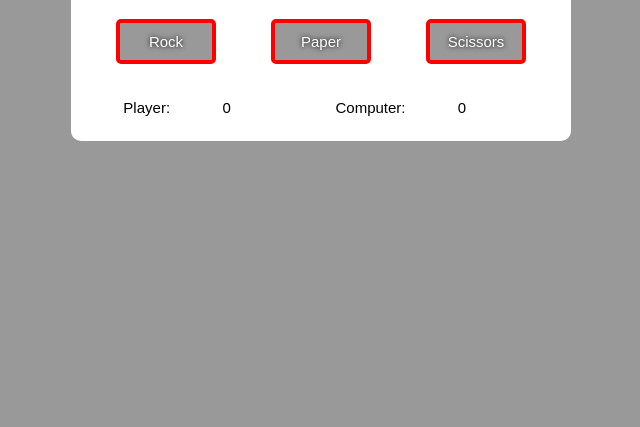
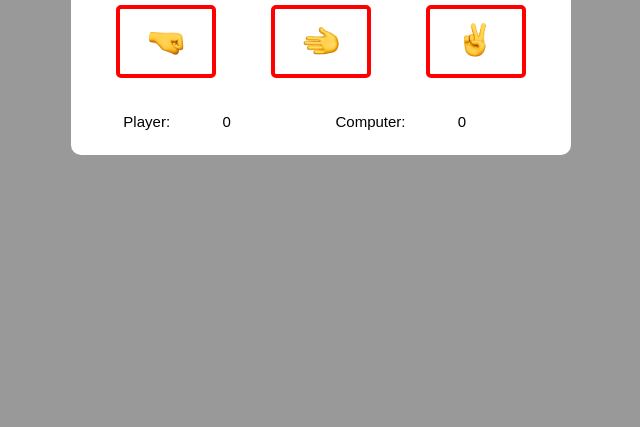
Before and after one commit to dhulkifl-a/Rock-Paper-Scissors, a plain HTML site: page index.html in a window 1280 px wide. Shown: the part 373-800 px from the top of the page, without its empty margins (319-959 px from the left). Drawn offline with Linux system fonts and the light colour scheme.

Commit message:
update HTML and css to add in images

```diff
--- a/index.html
+++ b/index.html
@@ -18,9 +18,9 @@
             </div>
 
             <div class="container">
-                <button id="Rock">Rock</button>
-                <button id="Paper">Paper</button>
-                <button id="Scissors">Scissors</button>
+                <button id="Rock"><img src="./images/Rock.png" alt="Rock" width="82px" height="auto"></button>
+                <button id="Paper"><img src="./images/paper2.png" alt="Paper" width="82px" height="auto"></button>
+                <button id="Scissors"><img src="./images/Scissors.png" alt="Scissors" width="82px" height="auto"></button>
             </div>
 
             <div class="scoreboard">
--- a/style.css
+++ b/style.css
@@ -54,15 +54,25 @@ button {
     padding: 1rem .5rem;
     width: 10rem;
     text-align: center;
-    color: white;
+    /*color: white;*/
     cursor: pointer;
-    background: rgba(0, 0, 0, 0.4);
+    background: white;
+    /*background: rgba(0, 0, 0, 0.4);*/
     text-shadow: 0 0 .5rem black;
+    /*display: flex;*/
 }
 
 button:hover, .popup button:hover {
     box-shadow: inset 0 0 0 50px rgba(0, 0, 0, 0.2);;
 }
+
+/*img {
+    width: 100px;
+    height: auto;
+    display: flex;
+    justify-content: center;
+    align-items: center;
+}*/
 
 .scoreboard {
     display: flex;
```
